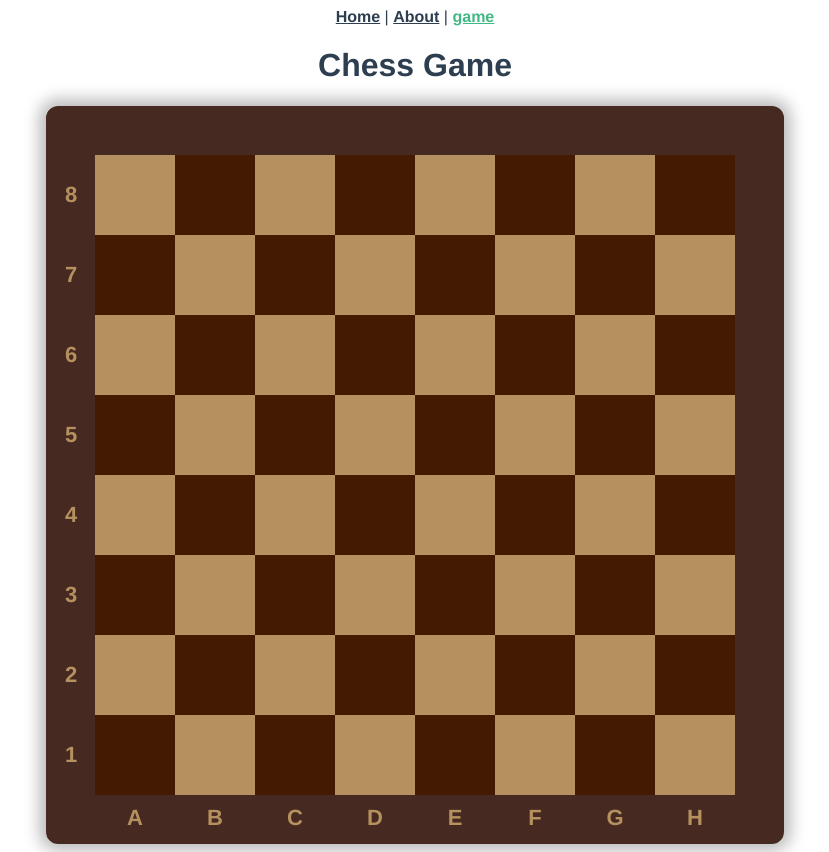
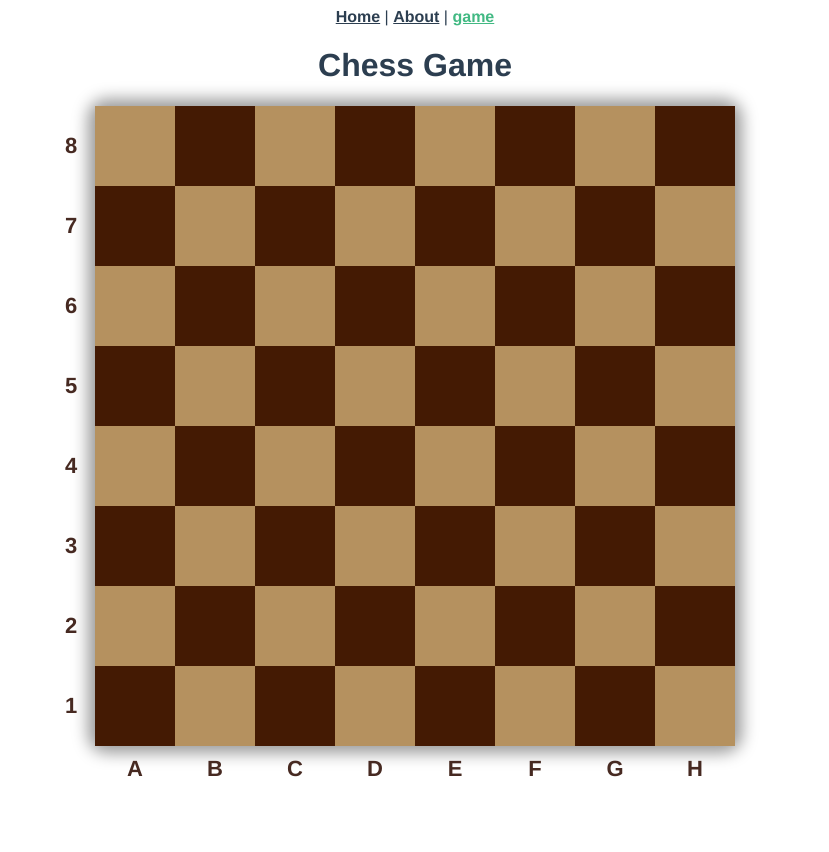
Before and after one commit to coenond/vue-chess, a Vue app: page /game in a window 1280 px wide. Shown: the whole page, without its empty margins (225-1054 px from the left). After the commit the page ends 800 px from the top, so only its background shows below. Built offline with nearby package versions, Linux system fonts and the light colour scheme.

Commit message:
chore: tweak design of board

```diff
--- a/src/assets/style/components/board.scss
+++ b/src/assets/style/components/board.scss
@@ -1,7 +1,7 @@
 @import '@/assets/style/sizes.scss';
 
 .board {
-  border: 49px solid #462921;
+  // border: 49px solid #462921;
   border-radius: 12px;
   width: calc(#{$gridSize} * #{$squareSize});
   margin: 0 auto;
@@ -11,7 +11,7 @@
   grid-template-rows: repeat($gridSize, $squareSize);
   grid-auto-flow: row;
 
-  -webkit-box-shadow: 0px 0px 16px 7px #bbb;
-  -moz-box-shadow:    0px 0px 16px 7px #bbb;
-  box-shadow:         0px 0px 16px 7px #bbb;
+  -webkit-box-shadow: 0px 0px 16px 7px #9a9a9a;
+  -moz-box-shadow:    0px 0px 16px 7px #9a9a9a;
+  box-shadow:         0px 0px 16px 7px #9a9a9a;
 }
--- a/src/assets/style/components/square.scss
+++ b/src/assets/style/components/square.scss
@@ -7,19 +7,17 @@
 
   &__black {
     background-color: #441a03;
-    color: #fff;
   }
 
   &__white {
     background-color: #b5915f;
-    color: #000;
   }
 
   &__annotation {
     position: relative;
     font-size: 22px;
     font-weight: 600;
-    color: #b5915f;
+    color: #462921;
 
     &__file {
       margin: auto;
```
